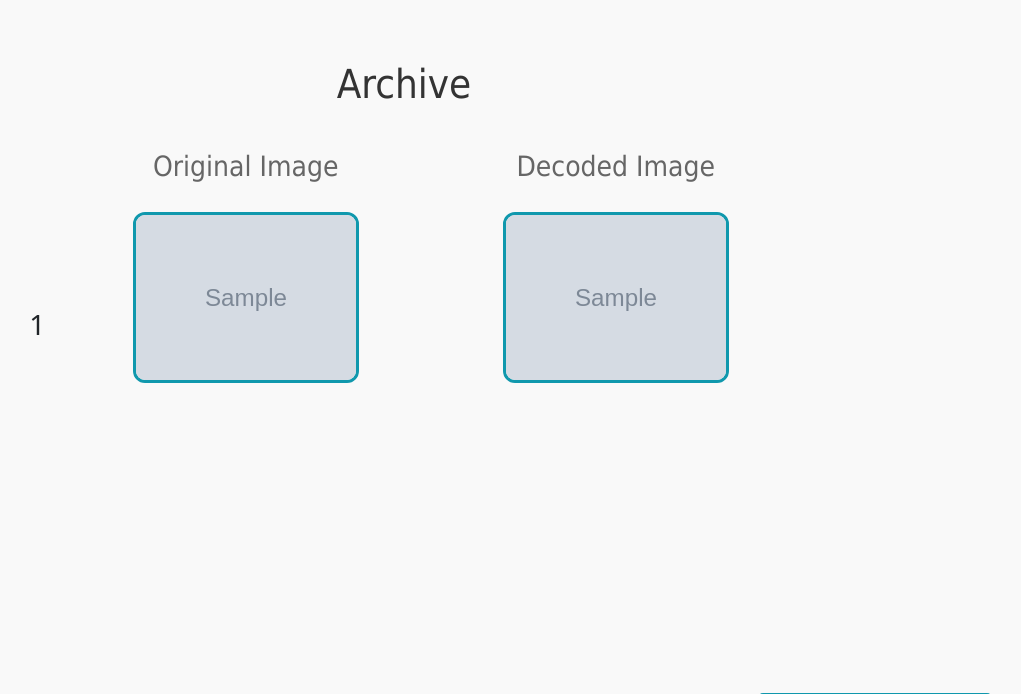
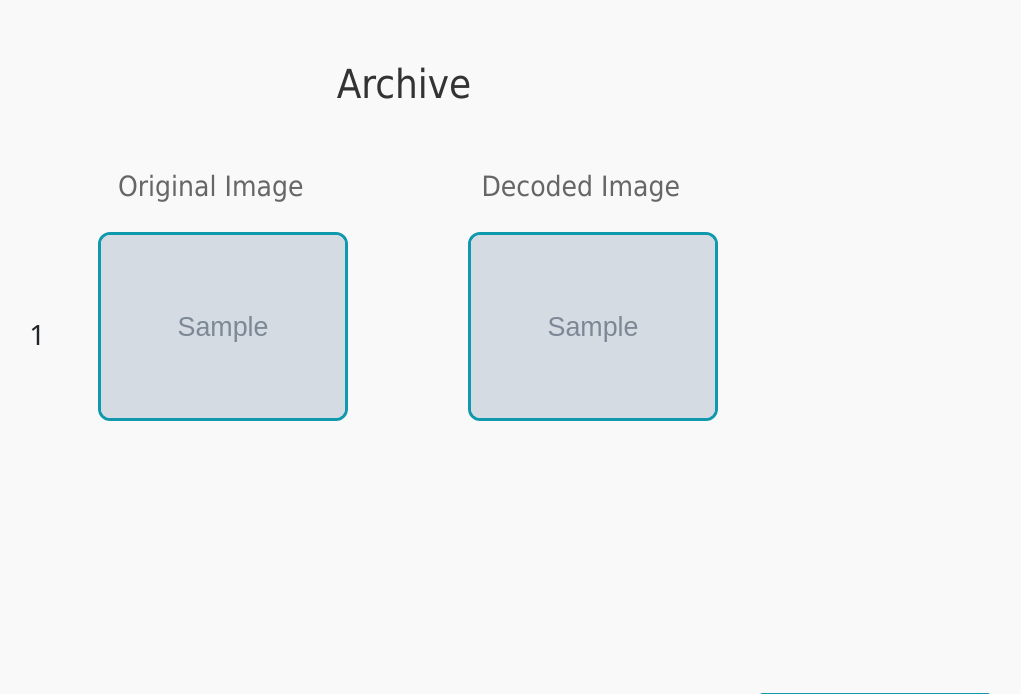
Before and after one commit to s1prove/ae_image-recognition, a Flask app: template templates/archive.html in a window 1280 px wide. Shown: the top 694 px of the page, without its empty margins (236-1257 px from the left). Run offline with Flask 3, Linux system fonts and the light colour scheme; the template is opened without the code that fills it: most values are stand-ins (such as "Sample title", 1, 10 or a date in 2020); grey boxes marked "Sample" are stand-in pictures.

Commit message:
new update of archive

```diff
--- a/static/style.css
+++ b/static/style.css
@@ -12,6 +12,7 @@ body {
   margin: 50px auto;
   text-align: center;
 }
+
 
 .square-background {
   width: calc(50% - 0px);
@@ -123,22 +124,21 @@ input[type="file"] {
 
 .col-md-1{
   margin-right: -60px;
-  margin-top: 240px;
+  margin-top: 250px;
 }
 
 .col-md-2{
-    margin-left: 110px;
+    margin-left: 75px;
     margin-right: 20px;
-    margin-bottom: 20px;
-    margin-top: 50px;
+    margin-bottom: 70px;
+    margin-top: 70px;
     width: 250px;
     height: 250px;
 }
 
 .col-md-3{
     margin-left: 100px;
-    margin-bottom: 20px;
-    margin-top: 50px;
+    margin-top: 70px;
     width: 250px;
     height: 250px;
 }
@@ -150,6 +150,12 @@ input[type="file"] {
 }
 
 .img-fluid{
+  max-width: 250px;  /* Set the maximum width */
+  max-height: 250px; /* Set the maximum height */
+  width: auto;       /* Maintain the aspect ratio */
+  height: auto;      /* Maintain the aspect ratio */
   margin-top: 20px;
-  margin-bottom: 20px;
+  margin-bottom: 50px;
+  border-radius: 12px; /* Keep the border radius for styling consistency */
+  border: 3px solid #1098ad; /* Keep the border for styling consistency */
 }
```
Also changed, not shown: app.py (line endings or trailing spaces), 1 other file.
